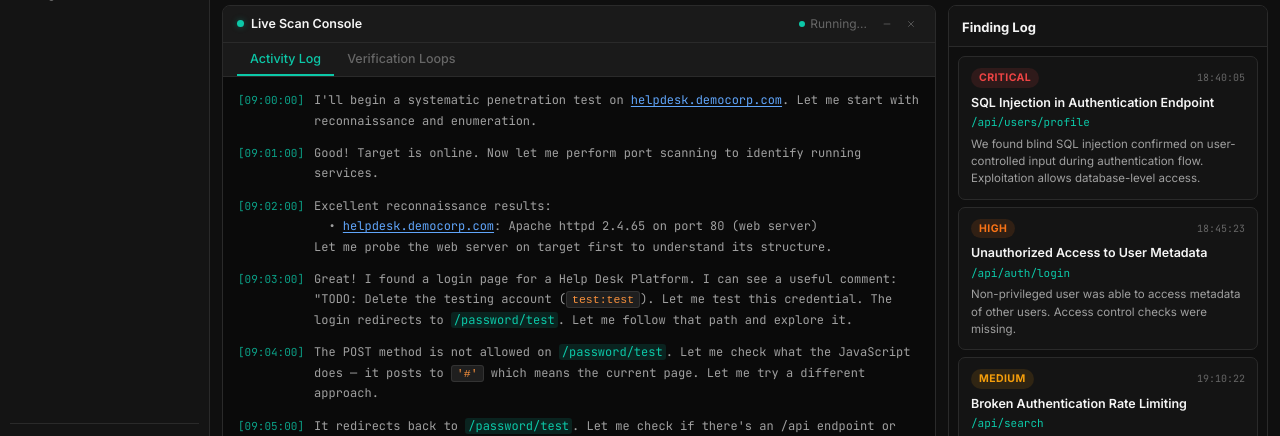
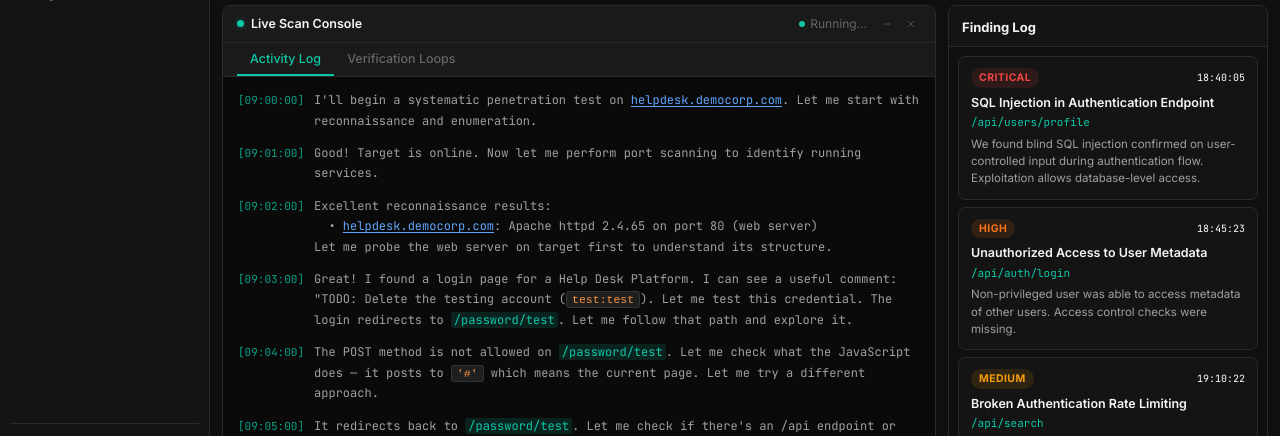
Before and after one commit to Lokeshkale2000/aps-dashboard, a React (Vite) app: page /scan in a window 1280 px wide. Shown: the part 305-741 px from the top of the page. Built offline with nearby package versions, Linux system fonts and the light colour scheme; the HTML template or start-up script is replaced by a standard one.

Commit message:
scan session update

```diff
--- a/src/pages/ScanDetail.module.css
+++ b/src/pages/ScanDetail.module.css
@@ -182,7 +182,7 @@
 }
 .finding:hover { border-color: #3d3d3d; background: #1a1a1a; }
 .findingTop { display: flex; align-items: center; justify-content: space-between; margin-bottom: 6px; }
-.findingTime { font-size: 10px; color: #666666; font-family: 'JetBrains Mono',monospace; }
+.findingTime { font-size: 10px; color: #ffffff; font-family: 'JetBrains Mono',monospace; }
 .findingTitle { font-size: 12.5px; font-weight: 600; color: #f5f5f5; margin-bottom: 3px; line-height: 1.4; }
 .findingPath  { font-family: 'JetBrains Mono',monospace; font-size: 11px; color: #0cc8a8; margin-bottom: 5px; }
 .findingDesc  { font-size: 11.5px; color: #a0a0a0; line-height: 1.5; }
@@ -238,7 +238,7 @@
 [data-theme="light"] .findingsTitle{color:#111111}
 [data-theme="light"] .finding{background:#ffffff;border-color:#e5e5e5}
 [data-theme="light"] .finding:hover{border-color:#b8b8b8;background:#f8f8f8}
-[data-theme="light"] .findingTime{color:#888888}
+[data-theme="light"] .findingTime{color:#ffffff}
 [data-theme="light"] .findingTitle{color:#111111}
 [data-theme="light"] .findingPath{color:#0aa88c}
 [data-theme="light"] .findingDesc{color:#555555}
```
